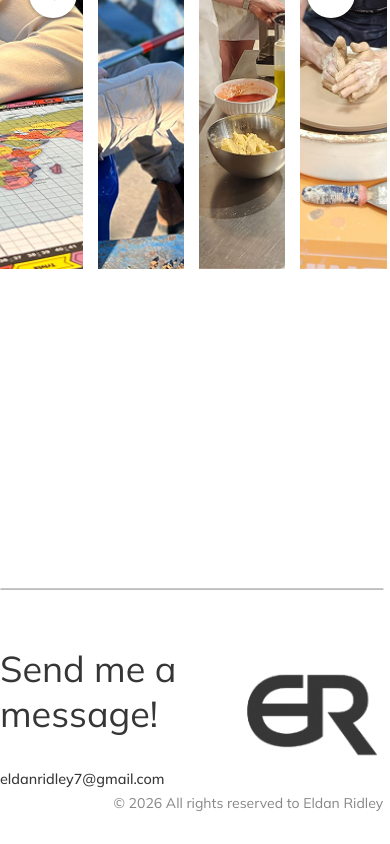
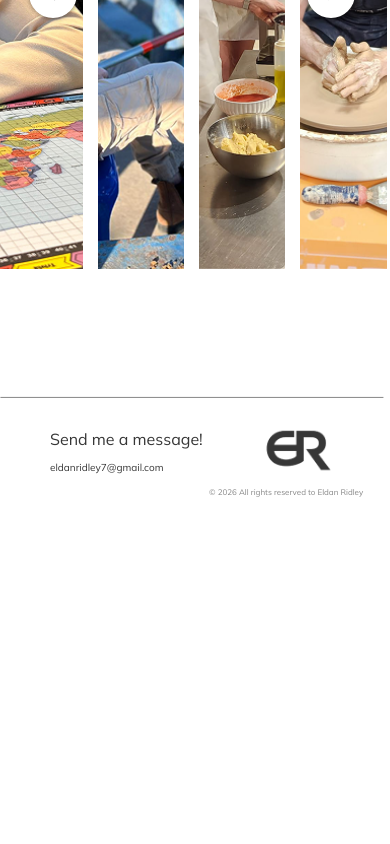
Before and after one commit to mikaridley/Eldan-Ridley-s-Portfolio, a React (Vite) app: page /about-me in a window 390 px wide. Shown: the part 4017-4861 px from the top of the page. After the commit the page ends 4522 px from the top, so only its background shows below. Built offline with nearby package versions, Linux system fonts and the light colour scheme.

Commit message:
mq footer

```diff
--- a/src/assets/styles/setup/mq.css
+++ b/src/assets/styles/setup/mq.css
@@ -9,14 +9,14 @@
 @media (max-width: 810px) {
     .app-header {
         align-items: flex-end;
-    }
 
-    .app-header .app-header-navigation.navigation {
-        display: none ;
-    }
+        .app-header-navigation.navigation {
+            display: none ;
+        }
 
-    .app-header .app-header-burger-btn {
-        display: flex ;
+        .app-header-burger-btn {
+            display: flex ;
+        }
     }
 
     .projects-layout{
@@ -78,4 +78,47 @@
 
       }
     }
+
+    .app-footer {
+        row-gap:0.78rem;
+        align-items: center;
+        padding-block: 1.2rem;
+        margin-block: 4rem;
+        padding-inline: 50px;
+
+        > img {
+          width:4.3rem;
+        }
+
+        > p {
+
+          &.msg {
+            align-self: end;
+            width:10.3rem;
+            font-size: 1rem;
+            font-style: normal;
+            font-weight: 300;
+            line-height: normal;
+          }
+
+          &.email {
+            align-self: start;
+            font-size: 0.625rem;
+            font-style: normal;
+            font-weight: 400;
+            line-height: normal;
+          }
+        }
+
+        .copyright {
+            font-size: 0.5rem;
+            font-style: normal;
+            font-weight: 400;
+            bottom: 0.5rem;
+            right:20px;
+        }
+
+
+      }
+
   }
```
